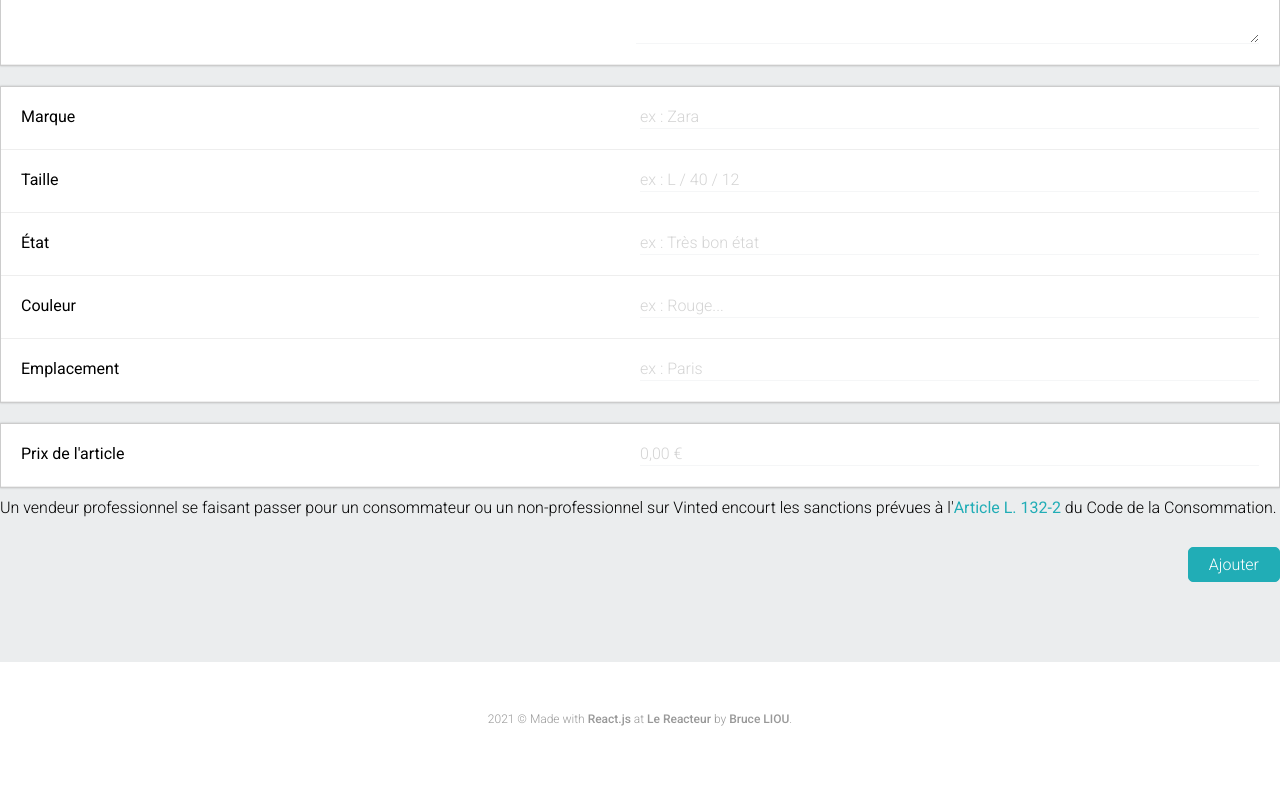
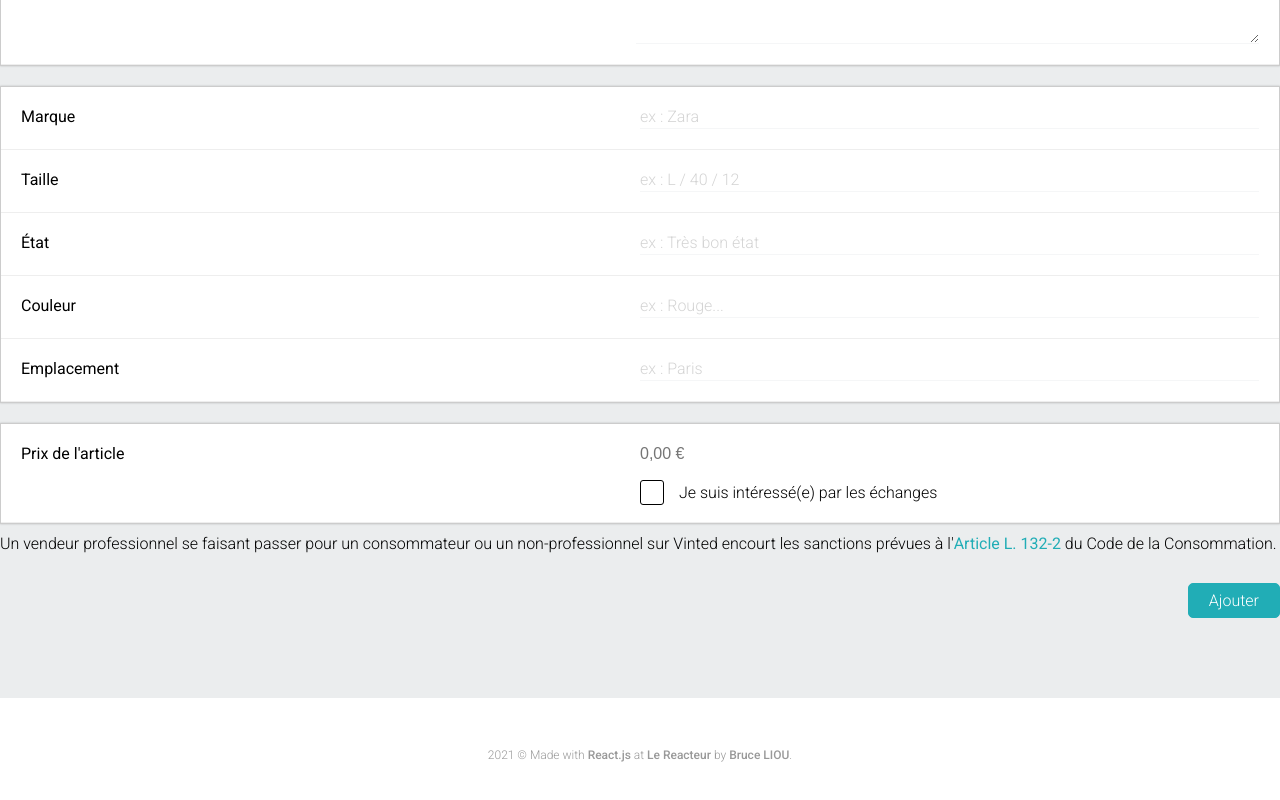
Before and after one commit to BruceLIOU/le-reacteur-react-clone-vinted, a React (Create React App) app: page /publish in a window 1280 px wide. Shown: the part 705-1505 px from the top of the page. Before the commit the page ends 1481 px from the top, so only its background shows below. Built offline with nearby package versions, Linux system fonts and the light colour scheme; no server answers.

Commit message:
Add props interestedExchange

```diff
--- a/src/assets/css/App.scss
+++ b/src/assets/css/App.scss
@@ -545,6 +545,28 @@ header {
                   color: #d4d4d4;
                }
             }
+            .checkbox-input{
+               margin-top:20px;
+            }
+            .checkbox-input > input {
+               display: none;
+            }
+            .checkbox-section {
+               width: 50%;
+            }
+            .checkbox-style {
+               border-radius: 3px;
+               padding: 2px 11px;
+               margin: 0 15px 0 0;
+               border: 1px solid #000;
+            }
+            .checkbox-style-checked {
+               border-radius: 3px;
+               padding: 3px 6px;
+               margin: 0 15px 0 0;
+               background-color: #0ab1ba;
+            }
+
          }
       }
       > button {
--- a/src/containers/Publish.js
+++ b/src/containers/Publish.js
@@ -18,6 +18,7 @@ const Publish = ({ userToken, apiUrl }) => {
   const [offerColor, setOfferColor] = useState("");
   const [offerCity, setOfferCity] = useState("");
   const [offerPictures, setOfferPictures] = useState(0);
+  const [interestedExchange, setInterestedExchange] = useState(false);
 
   const handleSubmit = async (event) => {
     event.preventDefault();
@@ -32,6 +33,7 @@ const Publish = ({ userToken, apiUrl }) => {
     formData.append("color", offerColor);
     formData.append("city", offerCity);
     formData.append("pictures", offerPictures);
+    /* formData.append("pictures", interestedExchange); */
 
     try {
       const response = await axios.post(`${apiUrl}/offer/publish`, formData, {
@@ -162,6 +164,7 @@ const Publish = ({ userToken, apiUrl }) => {
             <div>
               <div>
                 <label htmlFor="price">Prix de l'article</label>
+                <div className="checkbox-section">
                   <input
                     type="number"
                     required
@@ -172,14 +175,47 @@ const Publish = ({ userToken, apiUrl }) => {
                     value={offerPrice}
                     onChange={(event) => setOfferPrice(event.target.value)}
                   />
-                {/*                 <div>
+                  <div className="checkbox-input">
+                    <label
+                      for="interestedExchange"
+                      className={
+                        interestedExchange
+                          ? "checkbox-style-checked"
+                          : "checkbox-style"
+                      }
+                    >
+                      {interestedExchange && (
+                        <svg
+                          aria-hidden="true"
+                          focusable="false"
+                          data-prefix="fas"
+                          data-icon="check"
+                          class="svg-inline--fa fa-check fa-w-16 fa-xs "
+                          role="img"
+                          xmlns="http://www.w3.org/2000/svg"
+                          viewBox="0 0 512 512"
+                          color="white"
+                        >
+                          <path
+                            fill="currentColor"
+                            d="M173.898 439.404l-166.4-166.4c-9.997-9.997-9.997-26.206 0-36.204l36.203-36.204c9.997-9.998 26.207-9.998 36.204 0L192 312.69 432.095 72.596c9.997-9.997 26.207-9.997 36.204 0l36.203 36.204c9.997 9.997 9.997 26.206 0 36.204l-294.4 294.401c-9.998 9.997-26.207 9.997-36.204-.001z"
+                          ></path>
+                        </svg>
+                      )}
+                    </label>
+
                     <input
                       type="checkbox"
                       name="interestedExchange"
                       id="interestedExchange"
+                      value={interestedExchange}
+                      onChange={(event) =>
+                        setInterestedExchange(event.target.checked)
+                      }
                     />
                     <span>Je suis intéressé(e) par les échanges</span>
-                </div> */}
+                  </div>
+                </div>
               </div>
             </div>
             <span>
```
Lines whose indentation alone changed are shown as unchanged.
